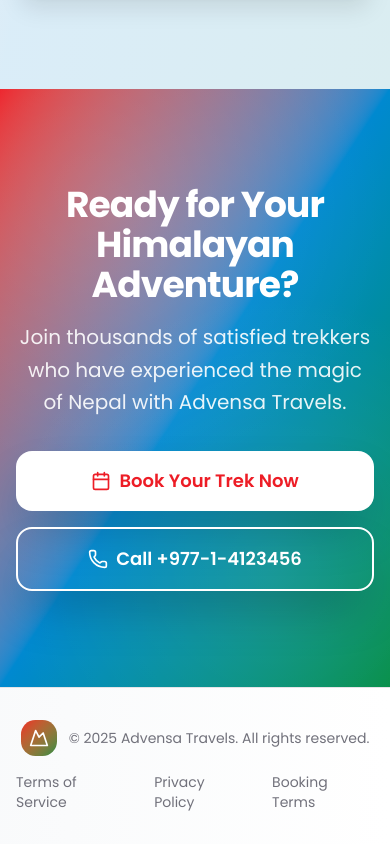
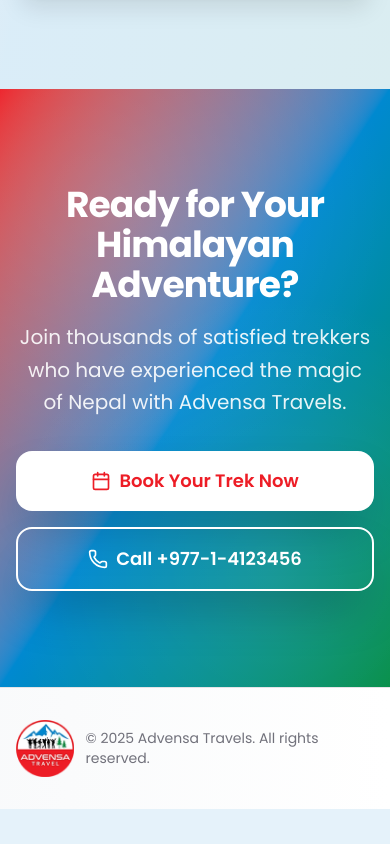
Before and after one commit to ranjanydv/advensa-landing, a Next.js app: page / in a window 390 px wide. Shown: the part 10974-11818 px from the top of the page. After the commit the page ends 11783 px from the top, so only its background shows below. Built offline with nearby package versions, Linux system fonts and the light colour scheme.

Commit message:
Refactor Footer component to replace icon with logo image and update navigation visibility
- Removed the Mountain icon and added a logo image linked to the homepage.
- Adjusted navigation to be hidden on smaller screens, improving responsiveness.
- Cleaned up code formatting for better readability.

```diff
--- a/src/components/layouts/footer.tsx
+++ b/src/components/layouts/footer.tsx
@@ -1,5 +1,5 @@
+import Image from 'next/image';
 import Link from 'next/link';
-import { Mountain } from 'lucide-react';
 
 export function Footer() {
     return (
@@ -7,15 +7,19 @@ export function Footer() {
             <div className="mx-auto px-4 md:px-6 py-8 container">
                 <div className="flex sm:flex-row flex-col justify-between items-center gap-4">
                     <div className="flex items-center gap-3">
-                        <div className="bg-gradient-to-br from-primary to-accent p-2 rounded-xl text-white">
-                            <Mountain className="w-5 h-5" />
-                        </div>
+                        <Link href="/" className="group flex items-center gap-3">
+                            <Image src={'/logo.webp'} alt="Advensa Travel" width={60} height={70} className="object-contain" />
+                        </Link>
                         <p className="text-muted-foreground text-sm">© {new Date().getFullYear()} Advensa Travels. All rights reserved.</p>
                     </div>
 
-                    <nav className="flex gap-6">
+                    <nav className="hidden md:flex gap-6">
                         {['Terms of Service', 'Privacy Policy', 'Booking Terms'].map((item) => (
-                            <Link key={item} href="https://advensatravel.com" target='_blank' className="text-muted-foreground hover:text-primary text-sm transition-colors">
+                            <Link
+                                key={item}
+                                href="https://advensatravel.com"
+                                target="_blank"
+                                className="text-muted-foreground hover:text-primary text-sm transition-colors">
                                 {item}
                             </Link>
                         ))}
```
